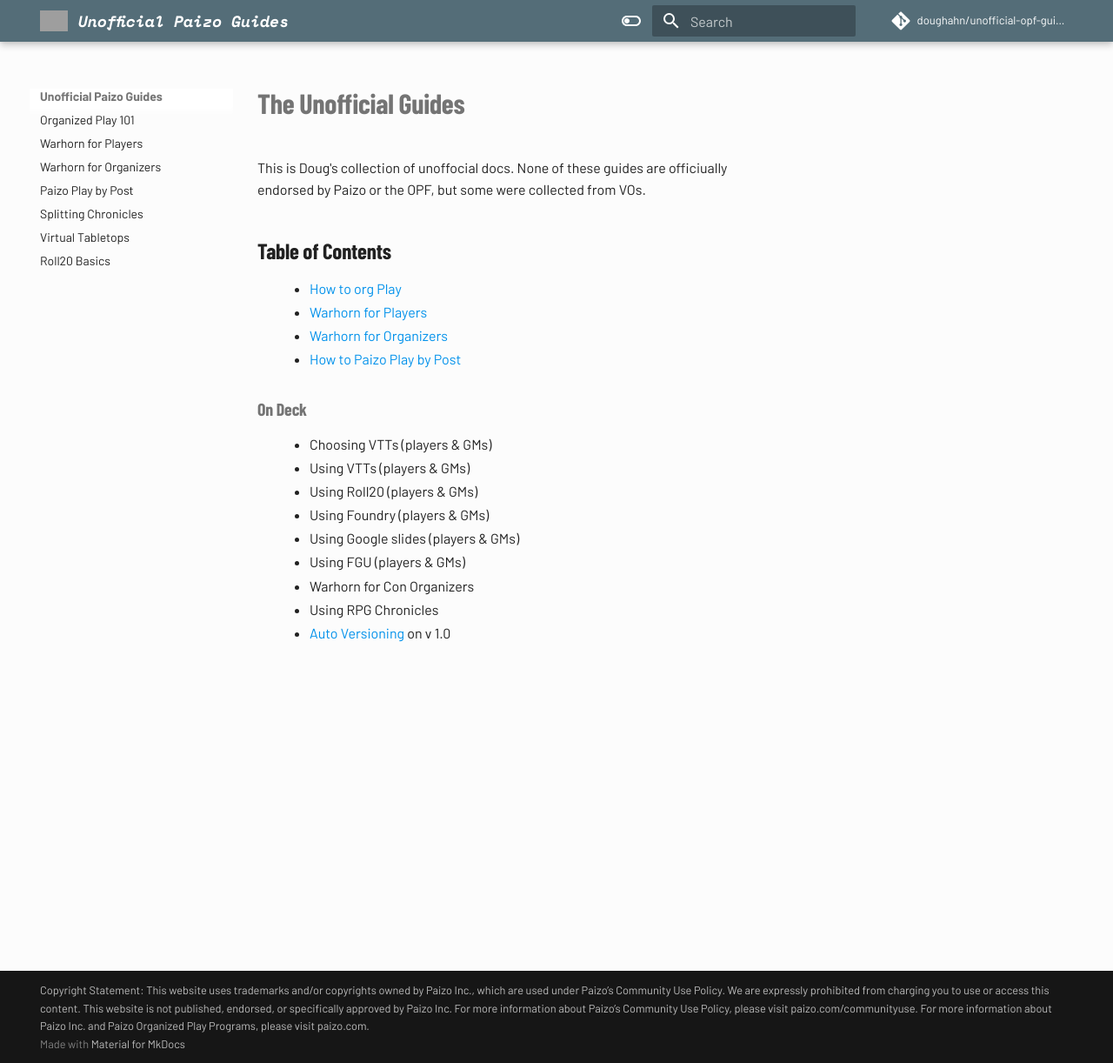
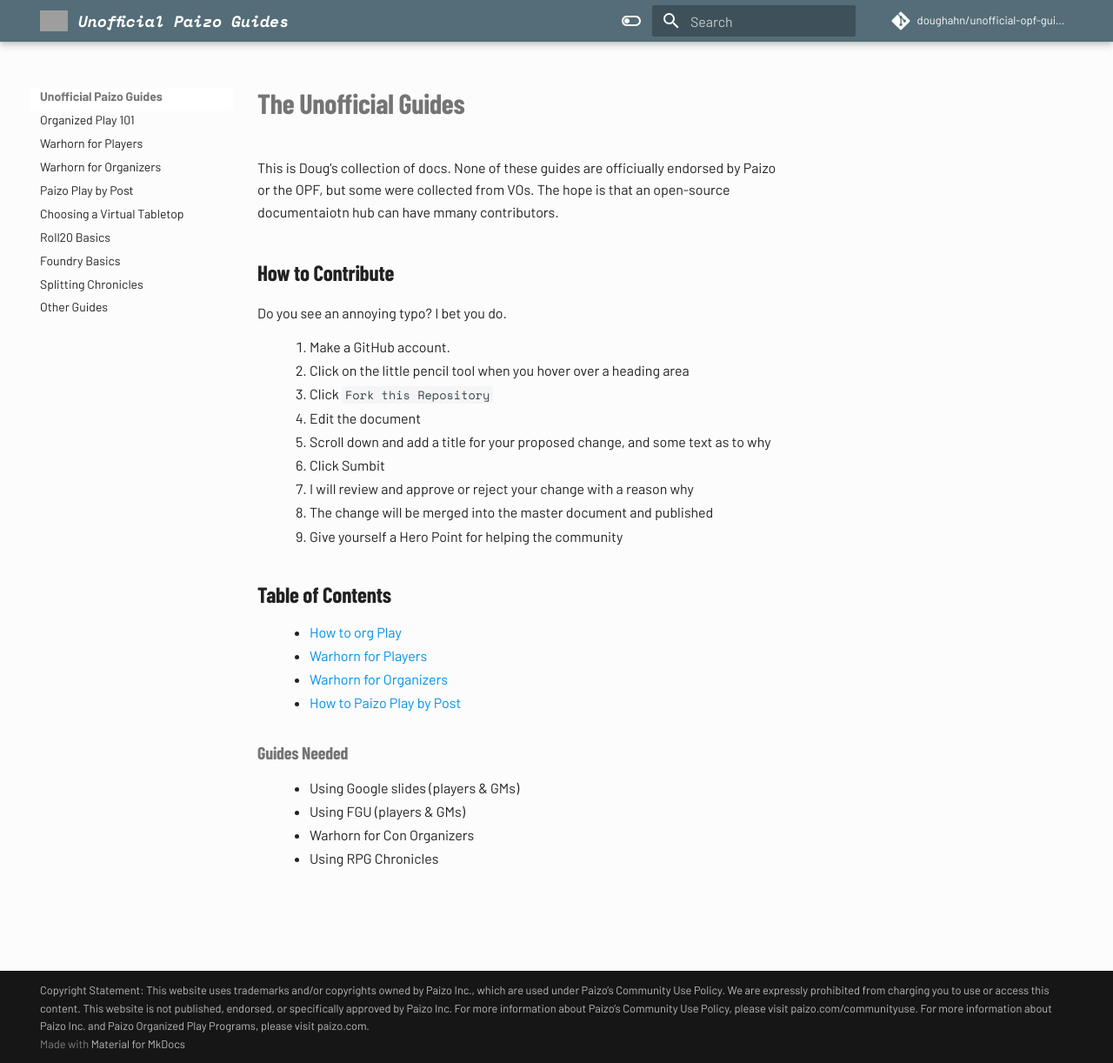
Before and after one commit to doughahn/unofficial-opf-guides, an MkDocs documentation site: the page built from docs/index.md, in a window 1280 px wide and 1222 px high. Shown: the whole window at 87% size. Built offline with MkDocs 1.6.1 and Material for MkDocs 9.7.7, drawn with Linux system fonts in a browser that asks for light colours; comment, search, counter and statistics services are not loaded; the version menu is left out; grey boxes are pictures that could not be loaded.

Commit message:
Add Foundry doc, add other docs, revise roll20 titles
Update ToC in yaml file.

```diff
--- a/docs/index.md
+++ b/docs/index.md
@@ -1,6 +1,21 @@
 # The Unofficial Guides
 
-This is Doug's collection of unoffocial docs. None of these guides are officiually endorsed by Paizo or the OPF, but some were collected from VOs.
+This is Doug's collection of docs. None of these guides are officiually endorsed by Paizo or the OPF, but some were collected from VOs. The hope is that an open-source documentaiotn hub can have mmany contributors.
+
+## How to Contribute
+
+Do you see an annoying typo? I bet you do.
+
+1. Make a GitHub account.
+2. Click on the little pencil tool when you hover over a heading area
+3. Click `Fork this Repository`
+4. Edit the document
+5. Scroll down and add a title for your proposed change, and some text as to why
+6. Click Sumbit
+7. I will review and approve or reject your change with a reason why
+8. The change will be merged into the master document and published
+9. Give yourself a Hero Point for helping the community
+
 
 ## Table of Contents
 - [How to org Play](org-play.md)
@@ -8,13 +23,8 @@
 - [Warhorn for Organizers](warhorn-for-organizers.md)
 - [How to Paizo Play by Post](play-by-post.md)
 
-### On Deck
-- Choosing VTTs (players & GMs)
-- Using VTTs (players & GMs)
-- Using Roll20 (players & GMs)
-- Using Foundry (players & GMs)
+### Guides Needed
 - Using Google slides (players & GMs)
 - Using FGU (players & GMs)
 - Warhorn for Con Organizers
 - Using RPG Chronicles
-- [Auto Versioning](https://squidfunk.github.io/mkdocs-material/setup/setting-up-versioning/) on v 1.0
--- a/mkdocs.yml
+++ b/mkdocs.yml
@@ -5,9 +5,11 @@
     - Warhorn for Players: warhorn.md
     - Warhorn for Organizers: warhorn-for-organizers.md
     - Paizo Play by Post: play-by-post.md
+    - Choosing a Virtual Tabletop: vtts-overview.md
+    - Roll20 Basics: roll20-basics.md
+    - Foundry Basics: foundry-basics.md
     - Splitting Chronicles: splitting-chronicles.md
-    - Virtual Tabletops: vtts-overview.md
-    - Roll20 Basics: roll20-basics.md
+    - Other Guides: other-guides.md
     # - Foundry: foundry.md
     # - Slides: slides.md
     # - Suggested-rulings: suggested-rulings.md
```
Also changed, not shown: docs/foundry-basics.md (added, +306 -0 lines), docs/other-guides.md (added, +17 -0 lines), docs/roll20-free-account-macros.md (renamed from docs/roll20-basics.md, +1 -1 lines).
